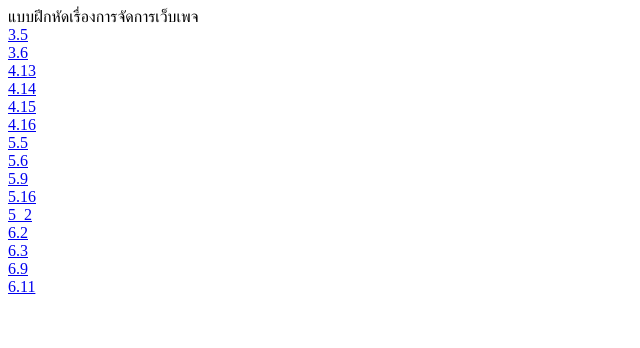
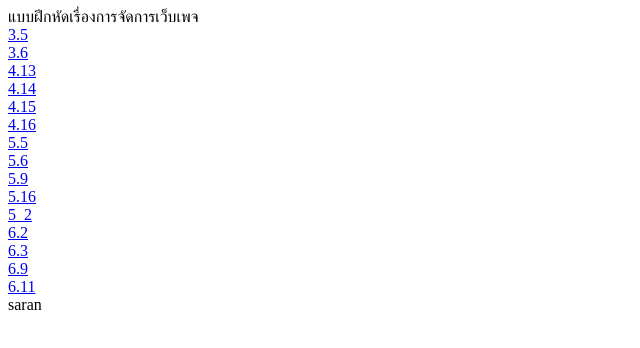
Before and after one commit to ohmygodwow779-arch/html, a plain HTML site: page index.html in a window 1280 px wide. Shown: the full height of the page, 0-640 px from the left. Drawn offline with Linux system fonts and the light colour scheme.

Commit message:
Update index.html

```diff
--- a/index.html
+++ b/index.html
@@ -20,5 +20,6 @@
 <A HREF="6.3 saran.html"target=_blank>6.3</A><BR>
 <A HREF="6.9 saran.html"target=_blank>6.9</A><BR>
 <A HREF="6.11 saran.html"target=_blank>6.11</A><BR>
+    saran
 </BODY>
 </HTML>
```
